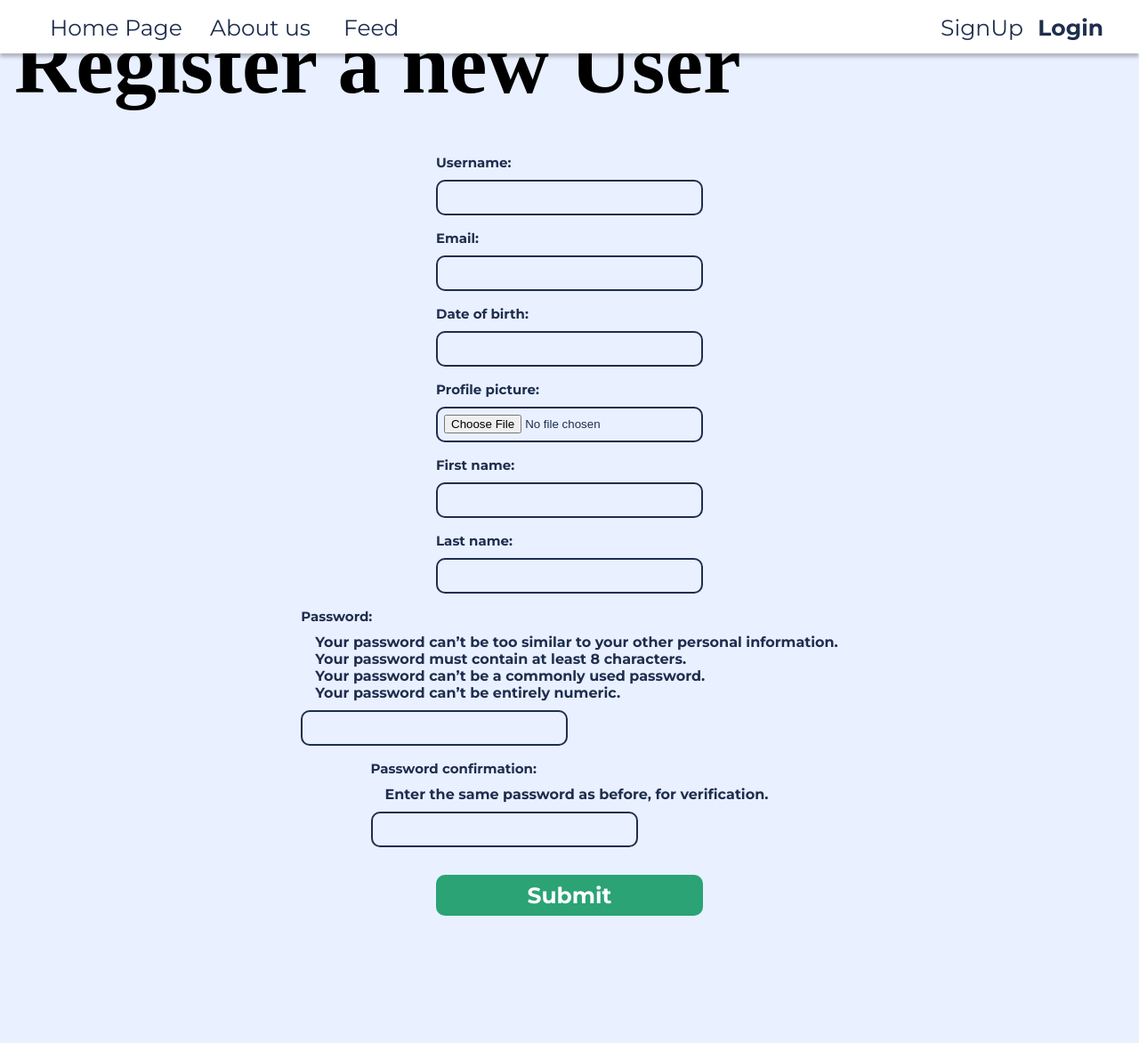
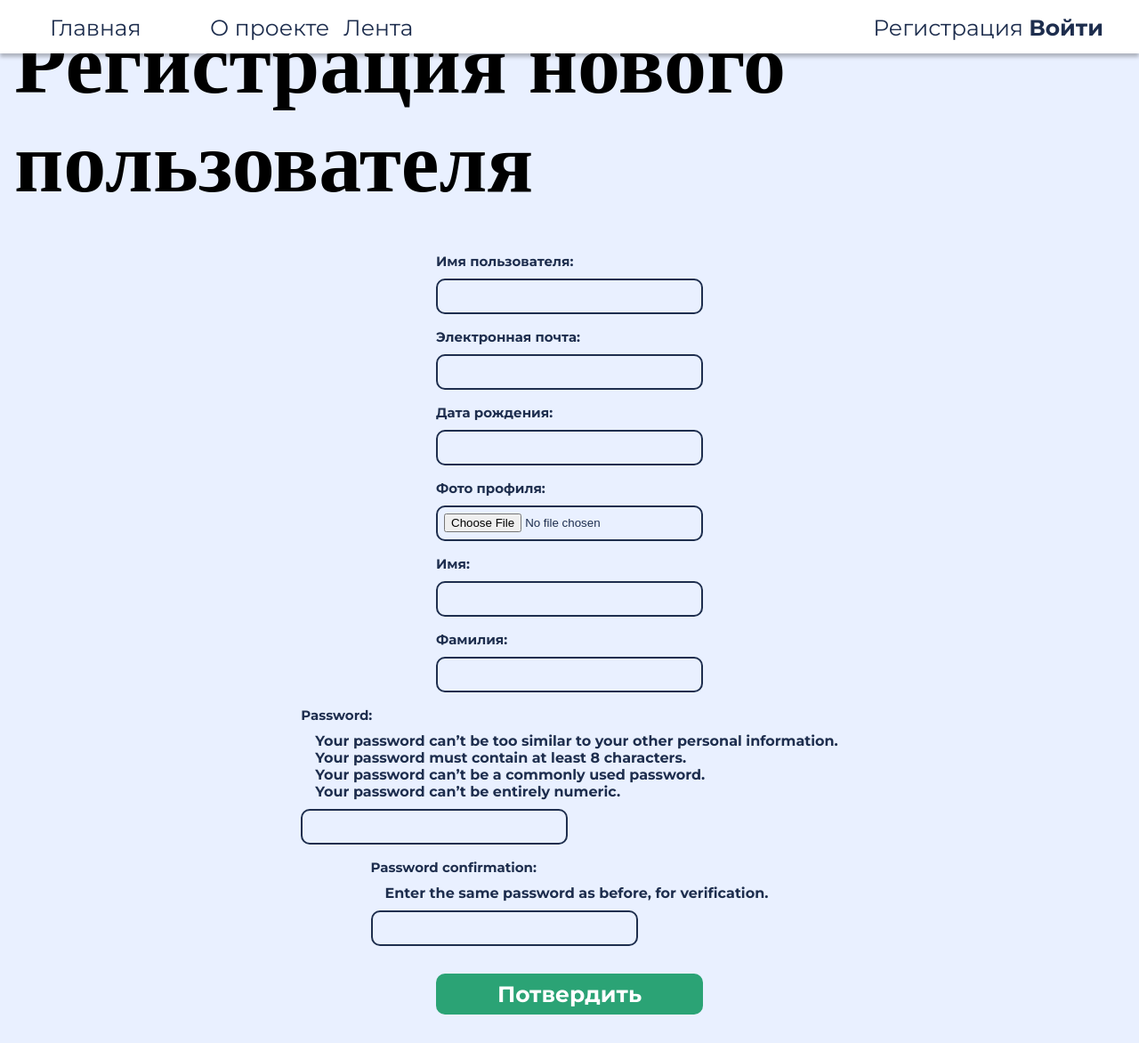
Before and after one commit to kambekson/myproject, a Django app: page /users/register/ in a window 1280 px wide. Shown: the whole page at 89% size. Before the commit the page ends 1029 px from the top, so only its background shows below. Run offline with Django 5.2, Linux system fonts and the light colour scheme.

Commit message:
fix html

```diff
--- a/templates/about.html
+++ b/templates/about.html
@@ -5,6 +5,6 @@
 {% endblock title %}
 
 {% block content %}
-    <h1>About</h1>
-    <p>Check out my <a href="/">Home</a> page.</p>
+    <h1>О проекте</h1>
+    <p>Посмотри <a href="/">Главную</a> страницу.</p>
 {% endblock  %}
--- a/templates/home.html
+++ b/templates/home.html
@@ -5,6 +5,6 @@
 {% endblock title %}
 
 {% block content %}
-    <h1>Home</h1>
-    <p>Check out my <a href="/about">About</a> page.</p>
+    <h1>Домашняя страница</h1>
+    <p>Посмотри <a href="/about">О проекте</a> на этой странице.</p>
 {% endblock  %}
--- a/templates/layout.html
+++ b/templates/layout.html
@@ -16,20 +16,20 @@
 
 <body>
     <nav>
-        <a class="home-button" href="/">Home Page</a>
-        <a class="about-button" href="/about">About us</a>
-        <a class="feed-button" href="{% url 'posts:list' %}">Feed</a>
+        <a class="home-button" href="/">Главная</a>
+        <a class="about-button" href="/about">О проекте</a>
+        <a class="feed-button" href="{% url 'posts:list' %}">Лента</a>
 
         {% if user.is_authenticated %}
-            <a class="newpost-button" href="{% url 'posts:new-post' %}">New Post</a>
+            <a class="newpost-button" href="{% url 'posts:new-post' %}">Новый пост</a>
             <span class="username"><a href="{% url 'users:profile' user.username %}">{{ user.username }}</a></span>
             <form class="logout" action="{% url 'users:logout' %}" method="post">
                 {% csrf_token %}
-                <button class="logout-button">Logout</button>
+                <button class="logout-button">Выйти</button>
             </form>
         {% else %}
-            <a class="register-button" href="{% url 'users:register' %}">SignUp</a>
-            <a class="login-button" href="{% url 'users:login' %}">Login</a>
+            <a class="register-button" href="{% url 'users:register' %}">Регистрация</a>
+            <a class="login-button" href="{% url 'users:login' %}">Войти</a>
         {% endif %}
     </nav>
     <main>
--- a/users/forms.py
+++ b/users/forms.py
@@ -1,14 +1,39 @@
 from django import forms
 from django.contrib.auth.forms import UserCreationForm, AuthenticationForm
 from .models import CustomUser
+# from .widgets import CustomDateInput
 
 class CustomUserCreationForm(UserCreationForm):
-    first_name = forms.CharField(max_length=30, required=False)
-    last_name = forms.CharField(max_length=30, required=False)
-
+    first_name = forms.CharField(max_length=30, required=False, label='Имя')
+    last_name = forms.CharField(max_length=30, required=False, label='Фамилия')
+    # date_of_birth = forms.DateField(null=True, blank=False, widget=CustomDateInput())
+     # Изменено на blank=False
     class Meta:
         model = CustomUser
         fields = ('username', 'email', 'date_of_birth', 'profile_picture', 'first_name', 'last_name')
+        labels = {
+            'username': 'Имя пользователя',
+            'email': 'Электронная почта',
+            'first_name': 'Имя',
+            'last_name': 'Фамилия',
+            'profile_picture': 'Фото профиля',
+            'password1': 'Пароль',
+            'password2': 'Подтверждение пароля',
+            'date_of_birth': 'Дата рождения',
+        }
+        error_messages = {
+            'username': {
+                'unique': 'Пользователь с таким именем уже существует.'
+            },
+            'email': {
+                'unique': 'Пользователь с такой почтой уже существует.'
+            },
+            'date_of_birth': {
+                'invalid': 'Дата рождения должна быть в формате DD.MM.ГГГГ.'
+            },
+            'password_mismatch': "Пароли не совпадают.",
+            'password1_invalid': "Пароль должен содержать хотя бы 8 символов, включая буквы, цифры и специальные символы.",
+        }
 
     def save(self, commit=True):
         user = super(CustomUserCreationForm, self).save(commit=False)
@@ -21,4 +46,5 @@ class CustomUserCreationForm(UserCreationForm):
 class CustomAuthenticationForm(AuthenticationForm):
     def __init__(self, *args, **kwargs):
         super().__init__(*args, **kwargs)
-        self.fields['username'].label = 'Email or Username'
+        self.fields['username'].label = 'Email или Логин'
+        self.fields['password'].label = 'Пароль'
--- a/users/templates/users/login.html
+++ b/users/templates/users/login.html
@@ -5,11 +5,11 @@
 {% endblock title %}
 
 {% block content %}
-    <div class="WelcomeBack">Welcome back</div>
+    <div class="WelcomeBack">Добро пожаловать</div>
     <form class ="form-with-validation" action="{% url 'users:login' %}" method = "post">
         {% csrf_token %}
         {{form}}
-        <button class="submit-login">Login</button>
-        <a class ="redirect-signup" href="{% url 'users:register' %}">Don't have an account?</a>
+        <button class="submit-login">Войти</button>
+        <a class ="redirect-signup" href="{% url 'users:register' %}">У вас нет аккаунта?</a>
     </form>
 {% endblock  %}
--- a/users/templates/users/profile.html
+++ b/users/templates/users/profile.html
@@ -19,7 +19,7 @@
                     <a href="{% url 'posts:detail' post.slug %}">{{ post.title }}</a>
                 </li>
             {% empty %}
-                <li>This user has no posts yet.</li>
+                <li>Будут посты.</li>
             {% endfor %}
         </ul>
     </div>
--- a/users/templates/users/register.html
+++ b/users/templates/users/register.html
@@ -1,14 +1,14 @@
 {% extends "layout.html" %}
 
 {% block title %}
-    Register a new User
+    Регистрация нового пользователя
 {% endblock title %}
 
 {% block content %}
-    <h1>Register a new User</h1>
+    <h1>Регистрация нового пользователя</h1>
     <form class ="form-with-validation" action="{% url 'users:register' %}" method = "post">
         {% csrf_token %}
         {{ form }}
-        <button class="submit-button">Submit</button>
+        <button class="submit-button">Потвердить</button>
     </form>
 {% endblock  %}
--- a/users/views.py
+++ b/users/views.py
@@ -2,9 +2,7 @@ from django.contrib.auth import authenticate, login, logout
 from django.shortcuts import render, redirect
 from django.contrib.auth.decorators import login_required
 from .forms import CustomUserCreationForm, CustomAuthenticationForm
-from django.urls import reverse_lazy
 from .models import UserProfile
-from posts.models import Post
 
 
 def login_view(request):
```
Also changed, not shown: users/widgets.py (added, +21 -0 lines), db.sqlite3.
